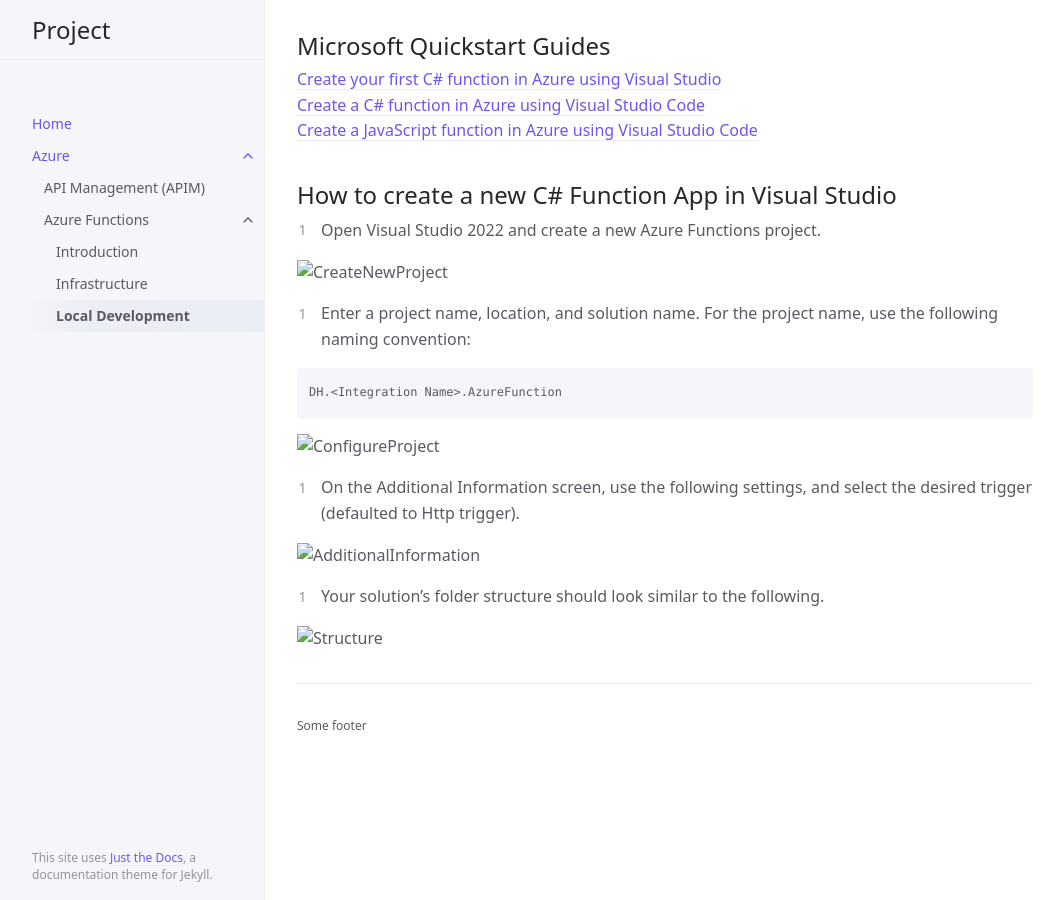
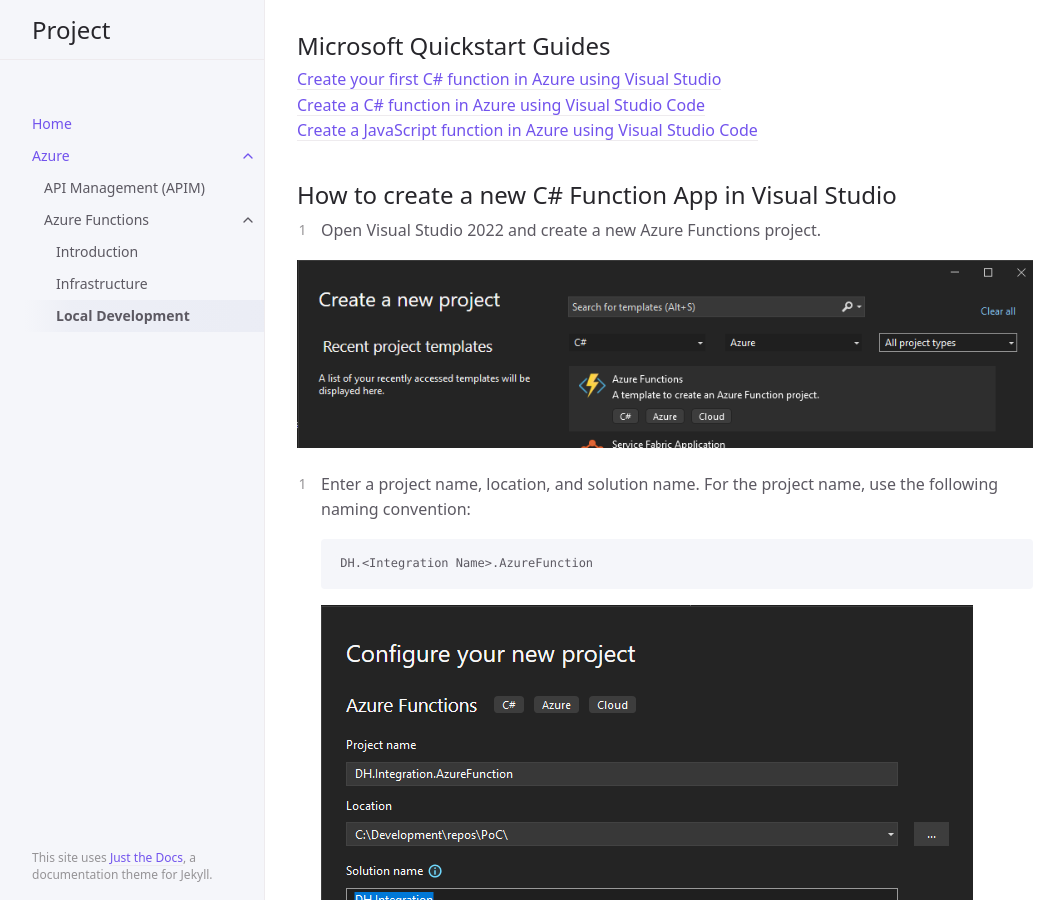
Before and after one commit to bwagner77/docs-test, a Jekyll site: the page built from azure/functions/local-development.md, in a window 1280 px wide and 900 px high, scrolled down 504 px. Shown: the whole window, without its empty margins (107-1171 px from the left). Built offline with Jekyll 4.4.1, drawn with Linux system fonts in a browser that asks for light colours.

Commit message:
Content updated.

````diff
--- a/azure/functions/local-development.md
+++ b/azure/functions/local-development.md
@@ -32,22 +32,22 @@ Azure Functions in VS Code (as of 9/14/2022).*
 
 1. Open Visual Studio 2022 and create a new Azure Functions project.
 
-![CreateNewProject](assets/images/function-create-new-project.png)
+![CreateNewProject](/assets/images/function-create-new-project.png)
 
 2. Enter a project name, location, and solution name. For the project name,
 use the following naming convention:
 
-```
-DH.<Integration Name>.AzureFunction
-```
+    ```
+    DH.<Integration Name>.AzureFunction
+    ```
 
-![ConfigureProject](assets/images/function-configure-project.png)
+    ![ConfigureProject](/assets/images/function-configure-project.png)
 
 3. On the Additional Information screen, use the following settings, and
 select the desired trigger (defaulted to Http trigger).
 
-![AdditionalInformation](assets/images/function-additional-info.png)
+    ![AdditionalInformation](/assets/images/function-additional-info.png)
 
 4. Your solution's folder structure should look similar to the following.
 
-![Structure](assets/images/function-structure.png)
+    ![Structure](/assets/images/function-structure.png)
````
Also changed, not shown: azure/functions/infrastructure.md (+2 -2 lines), azure/functions/introduction.md (+3 -3 lines).
